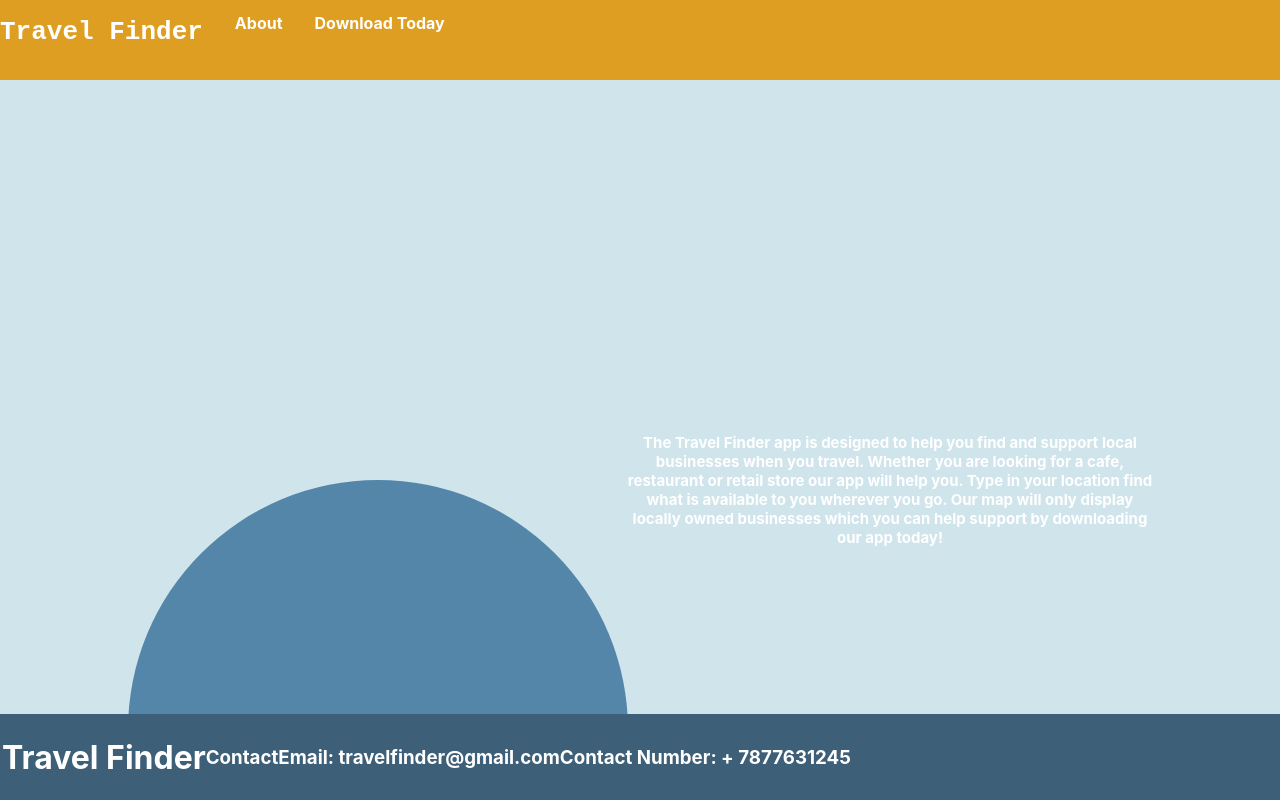
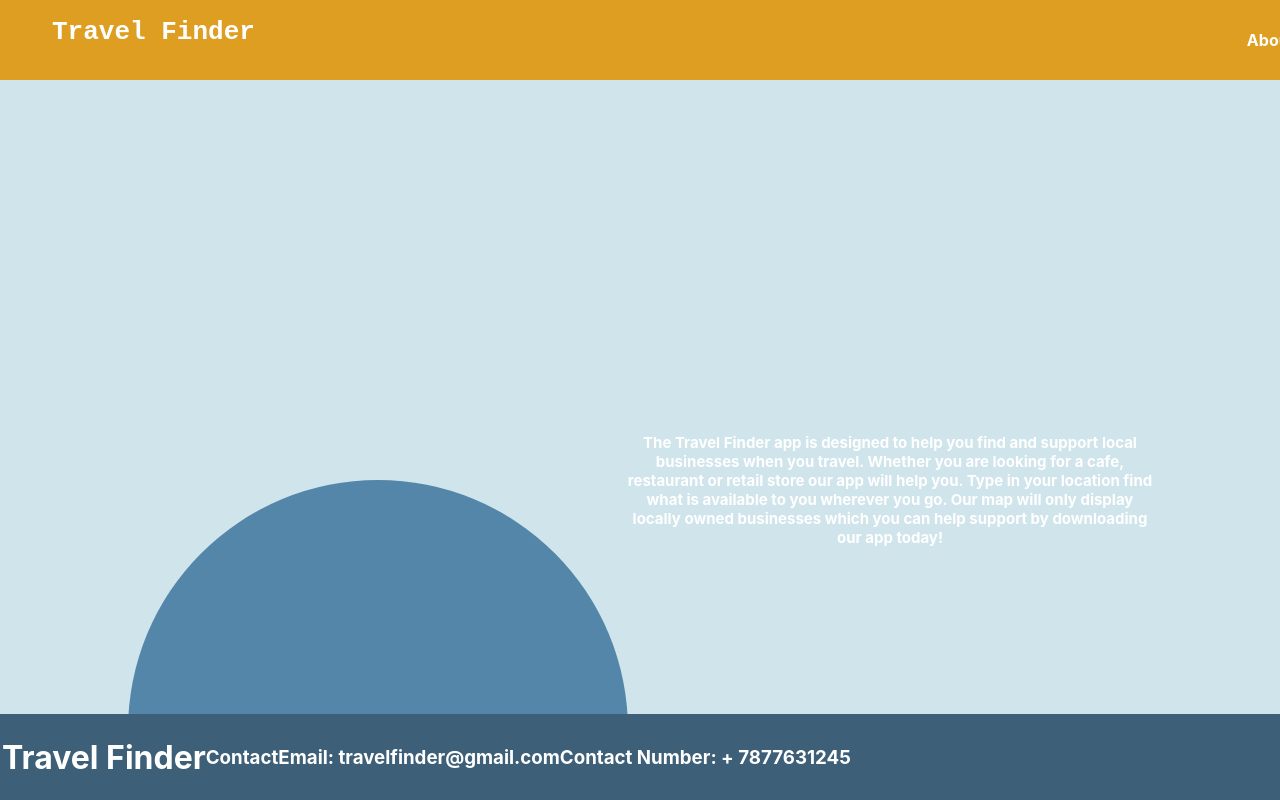
Before and after one commit to amiragucher/Travel-Finder, a Next.js app in the folder travel-finder/: page / in a window 1280 px wide. Built offline with nearby package versions, Linux system fonts and the light colour scheme.

Commit message:
Text in the navbar fixed to the right

```diff
--- a/travel-finder/pages/Components/NavBar/NavBar.jsx
+++ b/travel-finder/pages/Components/NavBar/NavBar.jsx
@@ -6,8 +6,10 @@ import Style from "../NavBar/NavBar.module.css";
         <div>
             <div className={Style.NavBar}>
             <h1 className={Style.Title}>Travel Finder</h1>
+            <div className={Style.LinksContainer}>
             <h2 className={Style.Links}>About</h2>
             <h2 className={Style.Links}>Download Today</h2>
+            </div>
             </div>
         </div>
     );
--- a/travel-finder/pages/Components/NavBar/NavBar.module.css
+++ b/travel-finder/pages/Components/NavBar/NavBar.module.css
@@ -4,11 +4,13 @@
     font-family: monospace;
     font-size: xx-large;
     color: rgb(255, 255, 255);
+    margin-left: 2em;
 
 }
 
 .NavBar {
     display: flex;
+    align-items: center;
     min-width: 100rem;
     min-height: 10%;
     background-color: #DE9E22;
@@ -18,12 +20,20 @@
     margin-left: 0em;
 }
 
+.LinksContainer{
+    display: flex;
+    justify-content: right;
+    align-items: end;
+    flex-direction: row;
+    max-width: 20%;
+    margin-right: 0em;
+    margin-left: 60%
+}
+
 .Links{
-    display: flex;
-    justify-content: left;
-    flex-direction: row;
     text-align: right;
     color: white;
     padding-left: 2em;
     font-size: medium;
+    margin-right: 0%;
 }
```
